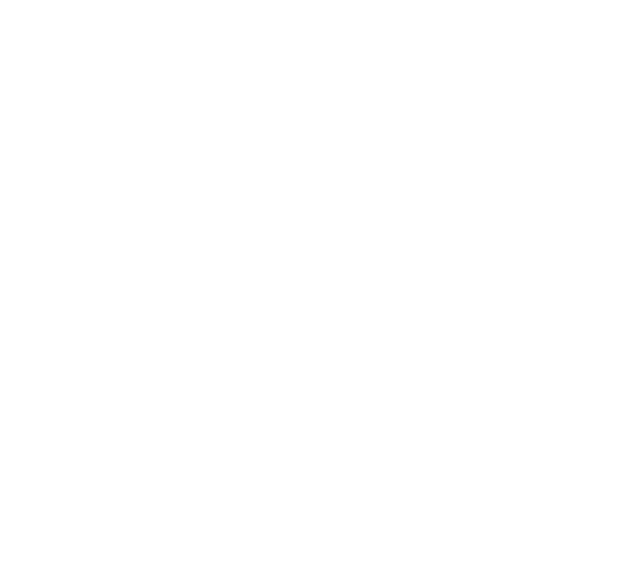
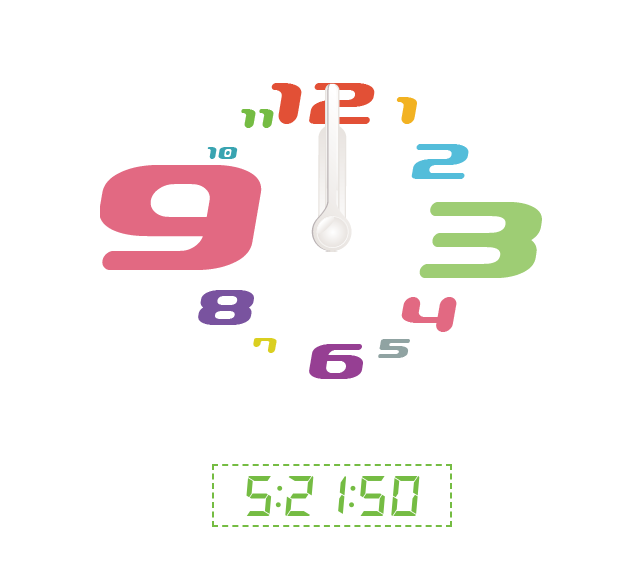
Before and after one commit to tec-yoshi-taka/trial-analog-clock, a plain HTML site: page index.html in a window 1280 px wide. Shown: the whole page, without its empty margins (308-948 px from the left). Drawn offline with Linux system fonts and the light colour scheme.

Commit message:
いろいろ追加

```diff
--- /dev/null
+++ b/css/reset.min.css
@@ -0,0 +1 @@
+abbr,address,article,aside,audio,b,blockquote,body,canvas,caption,cite,code,dd,del,details,dfn,div,dl,dt,em,fieldset,figcaption,figure,footer,form,h1,h2,h3,h4,h5,h6,header,html,i,iframe,img,ins,kbd,label,legend,li,main,mark,menu,nav,object,ol,p,pre,q,samp,section,small,span,strong,sub,summary,sup,table,tbody,td,tfoot,th,thead,time,tr,ul,var,video{margin:0;padding:0;border:0;outline:0;font-size:100%;vertical-align:baseline;background:0 0;box-sizing:border-box}body{line-height:1}article,aside,details,figcaption,figure,footer,header,main,menu,nav,section{display:block}ul{list-style:none}blockquote,q{quotes:none}blockquote:after,blockquote:before,q:after,q:before{content:'';content:none}a{margin:0;padding:0;font-size:100%;vertical-align:baseline;background:0 0}img{vertical-align:top;font-size:0;line-height:0}ins{background-color:#ff9;color:#000;text-decoration:none}mark{background-color:#ff9;color:#000;font-style:italic;font-weight:700}del{text-decoration:line-through}abbr[title],dfn[title]{border-bottom:1px dotted;cursor:help}table{border-collapse:collapse;border-spacing:0}hr{display:block;height:1px;border:0;border-top:1px solid #ccc;margin:1em 0;padding:0}input,select{vertical-align:middle}
--- /dev/null
+++ b/css/style.css
@@ -0,0 +1,29 @@
+@font-face {
+    font-family: DSEG7;
+    src: url('../fonts/DSEG7Modern-BoldItalic.ttf') format("truetype");
+}
+#clock {
+    position: relative;
+    top: 0px;
+    width: 464px;
+    height: 464px;
+    background-image: url('../images/clock_bg.png');
+    margin: 0 auto;
+}
+#clock div {
+    position: absolute;
+    top: 0;
+    left: 0;
+}
+#digital {
+    border: 2px dashed #75BC43;
+    text-align: center;
+	max-width: 240px;
+	margin: 0 auto;
+	font-family: DSEG7;
+	font-size: 40px;
+}
+#digital p{
+    color:#75BC43;
+    padding: 0.6rem;
+}
--- a/index.html
+++ b/index.html
@@ -1,16 +1,50 @@
+
 <!DOCTYPE html>
 <html lang="ja">
 <head>
     <meta charset="UTF-8">
     <meta http-equiv="X-UA-Compatible" content="IE=edge">
     <meta name="viewport" content="width=device-width, initial-scale=1.0">
-    <title>Document</title>
+    <title>アナログ時計</title>
+    <link rel="stylesheet" href="css/reset.min.css">
+    <link rel="stylesheet" href="css/style.css">
+    <style>
+        /* 画面全体の背景色を変えてみよう */
+        body{
+
+        }
+    </style>
 </head>
+
 <body>
+    <div id="clock">
+        <div id="hour"><img src="images/hourHand.png"></div>
+        <div id="minute"><img src="images/minuteHand.png"></div>
+        <div id="second"><img src="images/secondHand.png"></div>
+    </div>
+    <div id="digital">
+        <p id="time">00:00:00</p>
+    </div>
     <script>
-        const now = new Date();
-        let hour = now.getHours();
-        alert(hour);
+        const hourHand = document.querySelector('#hour');//短針の画像
+        const minHand = document.querySelector('#minute');//秒針の画像
+        const secHand = document.querySelector('#second');//長針の画像
+        const time = document.querySelector('#time');
+
+        const clock = () => {
+            const now = new Date();
+            let hour = now.getHours();
+            // alert(hour);
+            let min = now.getMinutes();
+            let sec = now.getSeconds();
+
+            time.innerHTML = `${hour}:${min}:${sec}`;
+            requestAnimationFrame(clock);
+        }
+        clock();
+
+
     </script>
 </body>
+
 </html>
```
Also changed, not shown: fonts/DSEG7Modern-Bold.ttf (added), fonts/DSEG7Modern-BoldItalic.ttf (added), fonts/memoir-round.otf (added), fonts/memoir-square.otf (added), fonts/memoir.otf (added), fonts/utamin=02=20190416.otf (added), fonts/utamin=hoshi=20160719.otf (added), fonts/数式フォントver1.5.ttf (added), images/clock_bg.png (added), images/hourHand.png (added), images/minuteHand.png (added), images/secondHand.png (added), img/degital01.png (added), img/degital02.png (added), 2 other files.
